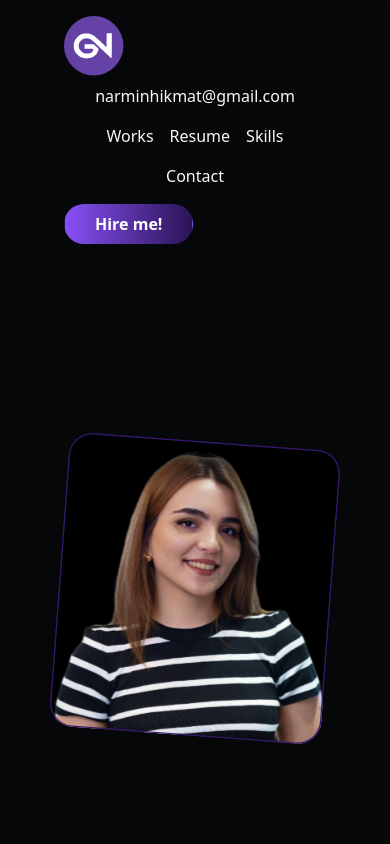
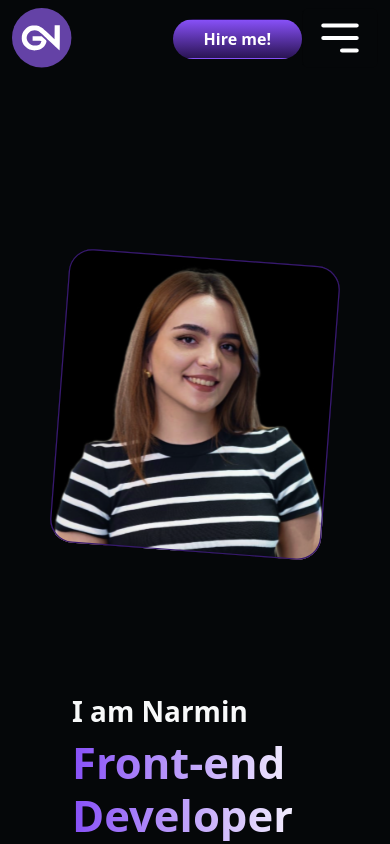
Before and after one commit to gahramanova/myPortfolio, a React (Vite) app: page / in a window 390 px wide. Shown: the top 844 px of the page. Built offline with nearby package versions, Linux system fonts and the light colour scheme.

Commit message:
Responsive design

```diff
--- a/src/App.jsx
+++ b/src/App.jsx
@@ -16,6 +16,9 @@ import Aos from "aos";
 import "aos/dist/aos.css"
 import { Link } from 'react-scroll';
 import Preloader from './components/Preloader';
+import { HiOutlineMenuAlt3 } from "react-icons/hi";
+import { IoClose } from "react-icons/io5";
+
 const App = () => {
 
   useEffect(() => {
@@ -28,14 +31,14 @@ const App = () => {
     setLoading(true)
     setTimeout(() => {
       setLoading(false)
-    }, 4000);
+    }, 1000);
   }, []);
 
   return (
     <>
 
       {loading ? <Preloader /> : <main className=''>
-        <header className="p-3">
+        <header className="p-3 header-one">
           <div className="container-fluid px-5">
             <div className="d-flex flex-wrap align-items-center justify-content-between">
               <img src={logo} style={{ width: "60px", height: "60px" }} />
@@ -51,6 +54,41 @@ const App = () => {
                 <button className='btn hire-me'>Hire me! </button>
               </div>
             </div>
+          </div>
+        </header>
+
+        <header className='header-two'>
+          <div className='container-fluid'>
+            <nav className="navbar bg-body-dark">
+                  <div>
+                    <img src={logo} style={{ width: "60px", height: "60px" }} />
+                  </div>
+
+                  <div>
+
+                    <button className='btn hire-me'>Hire me! </button>
+                    <button className="navbar-toggler" type="button" data-bs-toggle="offcanvas" data-bs-target="#offcanvasScrolling" aria-controls="offcanvasScrolling" aria-expanded="false" aria-label="Toggle navigation">
+                    <HiOutlineMenuAlt3 style={{color: "#ffffff", width: "50px", height:"50px"}}/>
+                    </button>
+                    <div className="offcanvas offcanvas-start" data-bs-scroll="true" data-bs-backdrop="false" tabIndex={-1} id="offcanvasScrolling" aria-labelledby="offcanvasScrollingLabel">
+                      <div className="offcanvas-header">
+                        <h5 className="offcanvas-title text-light" id="offcanvasScrollingLabel">Menu</h5>
+                        <button type="button" className="btn-close" data-bs-dismiss="offcanvas" aria-label="Close">
+                        </button>
+                      </div>
+                      <div className="offcanvas-body">
+                        <ul className='p-0'>
+                          <li className='nav-item border-bottom mb-4 text-light'><Link to="works" activeClass='active' spy={true} smooth={true} offset={-150} duration={500} className="nav-link px-2">Works</Link></li>
+                          <li className='nav-item border-bottom mb-4 text-light'><Link to="resume" activeClass='active' spy={true} smooth={true} offset={-150} duration={500} className="nav-link px-2">Resume</Link></li>
+                          <li className='nav-item border-bottom mb-4 text-light'><Link to="skills" activeClass='active' spy={true} smooth={true} offset={-150} duration={500} className="nav-link px-2">Skills</Link></li>
+                          <li className='nav-item border-bottom mb-4 text-light'><Link to="contact" activeClass='active' spy={true} smooth={true} offset={-150} duration={500} className="nav-link px-2">Contact</Link></li>
+                        </ul>
+                      </div>
+                    </div>
+                  </div>
+
+            </nav>
+
           </div>
         </header>
         <section className='section-one mb-5'>
--- a/src/assets/sass/style.scss
+++ b/src/assets/sass/style.scss
@@ -1,16 +1,36 @@
 
 header {
     .hire-me {
-        background: linear-gradient(to right, #8750F7, #2A1454);
+        background: linear-gradient(to bottom, #8750F7, #2A1454);
         color: white;
         font-weight: 700;
         border-radius: 30px;
         padding: 7px 30px;
     }
-    .nav-item.active .nav-link {
-        color: #f39c12; /* Aktif olduğunda renk değişir */
-      }
+
+
+    .btn-close {
+        color: white !important;
+    }
+
+    .offcanvas {
+        background: linear-gradient(to right, #8750F7, #2A1454);
+        width: 100% !important;
+    }
 }
+
+@media (max-width: 980px) {
+    .header-one {
+        display: none;
+    }
+}
+
+@media (min-width: 981px) {
+    .header-two {
+        display: none;
+    }
+}
+
 
 body {
     background-image: url("../img/background.svg");
```
